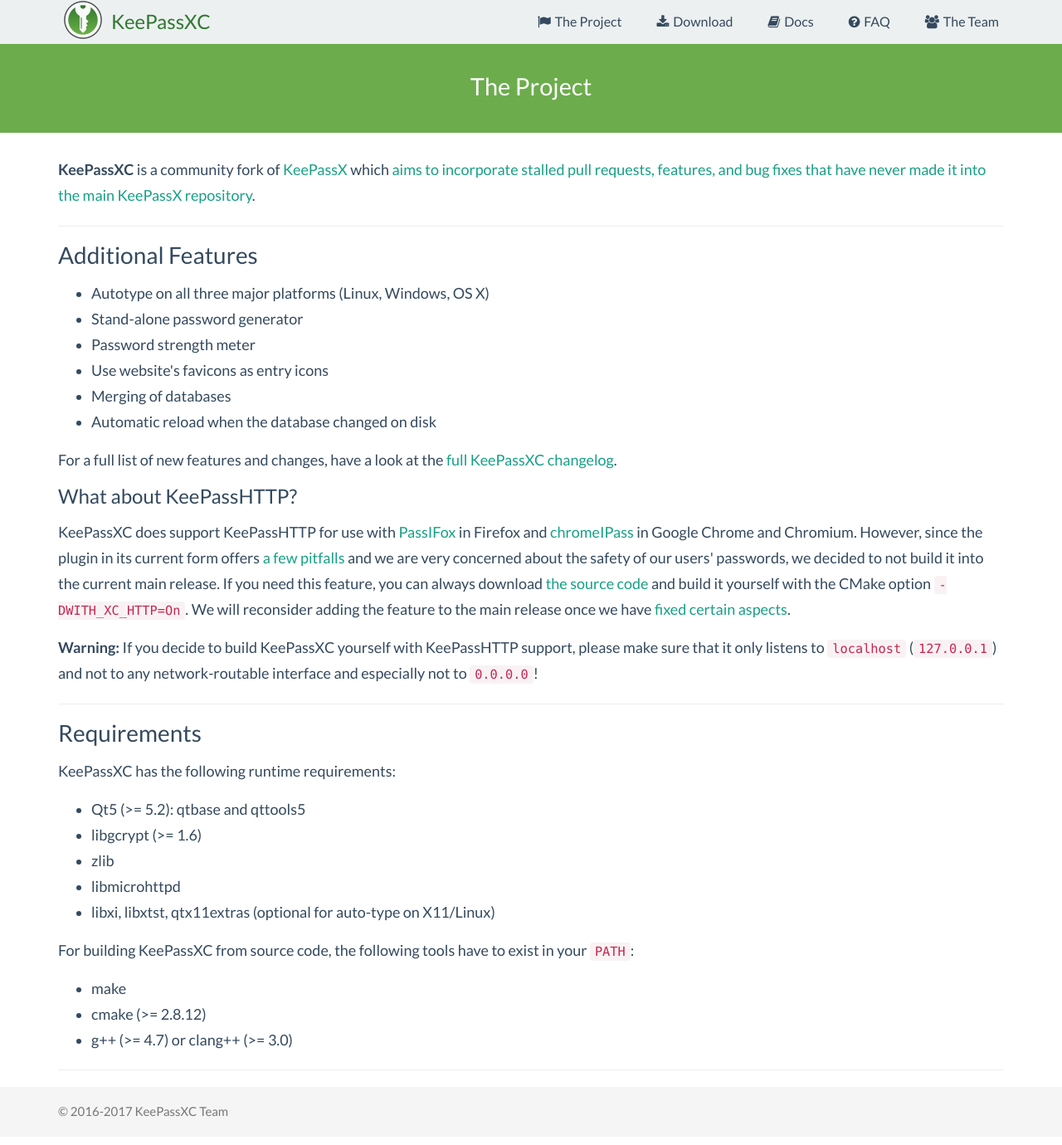
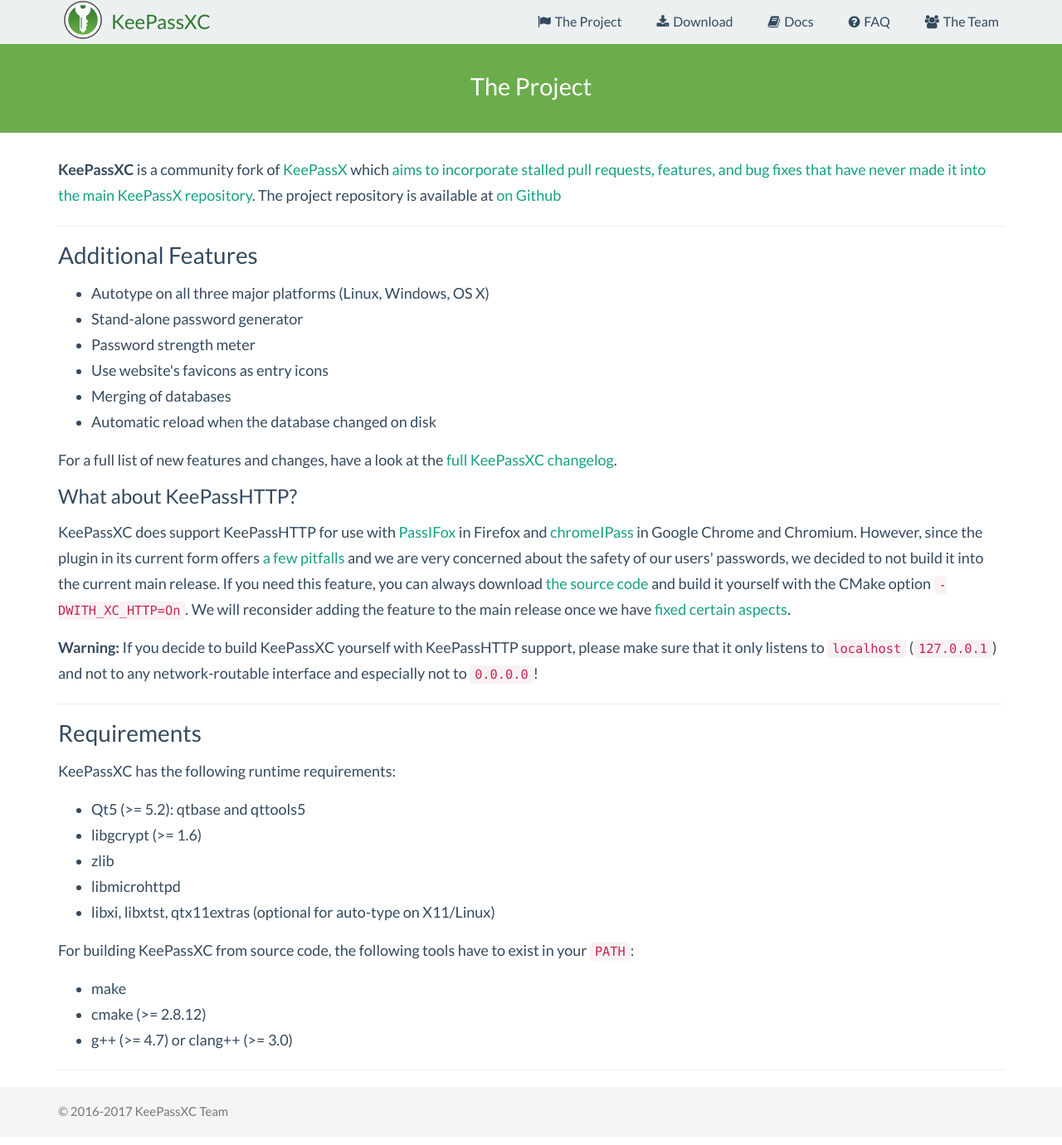
Before and after one commit to keepassxreboot/keepassxc-org, a Jekyll site: the page built from project.html, in a window 1280 px wide and 1380 px high. Shown: the whole window at 83% size. Built offline with Jekyll 4.4.1, drawn with Linux system fonts in a browser that asks for light colours.

Commit message:
insert repo link in project page

```diff
--- a/download.html
+++ b/download.html
@@ -75,7 +75,6 @@
 <div><a name="mac"></a><hr/>
   <h3><i class="fa fa-mac" aria-hidden="true"></i> OS X</h3>
   NOTE: At the moment the Binary package needs OS X >= 10.12 - <a href="https://github.com/keepassxreboot/keepassxc/issues/181">Issue #181</a><br/>
-  <br/>
   <a href="https://github.com/keepassxreboot/keepassxc/releases/download/2.1.0/KeePassXC-2.1.0.dmg">
     <i class="fa fa-cubes" aria-hidden="true"></i>DMG <span class="label label-success">v2.1.0</span>
   </a><br/>
--- a/project.html
+++ b/project.html
@@ -6,7 +6,8 @@
 
 
 <strong>KeePassXC</strong> is a community fork of <a href="https://www.keepassx.org/">KeePassX</a> which
-<a href="https://github.com/keepassxreboot/keepassx/issues/43">aims to incorporate stalled pull requests, features, and bug fixes that have never made it into the main KeePassX repository</a>.</p>
+<a href="https://github.com/keepassxreboot/keepassx/issues/43">aims to incorporate stalled pull requests, features, and bug fixes that have never made it into the main KeePassX repository</a>.
+The project repository is available at <a href="https://github.com/keepassxreboot">on Github</a></p>
 
 <div><a name="features"></a><hr/>
   <h5>Additional Features</h5>
```
